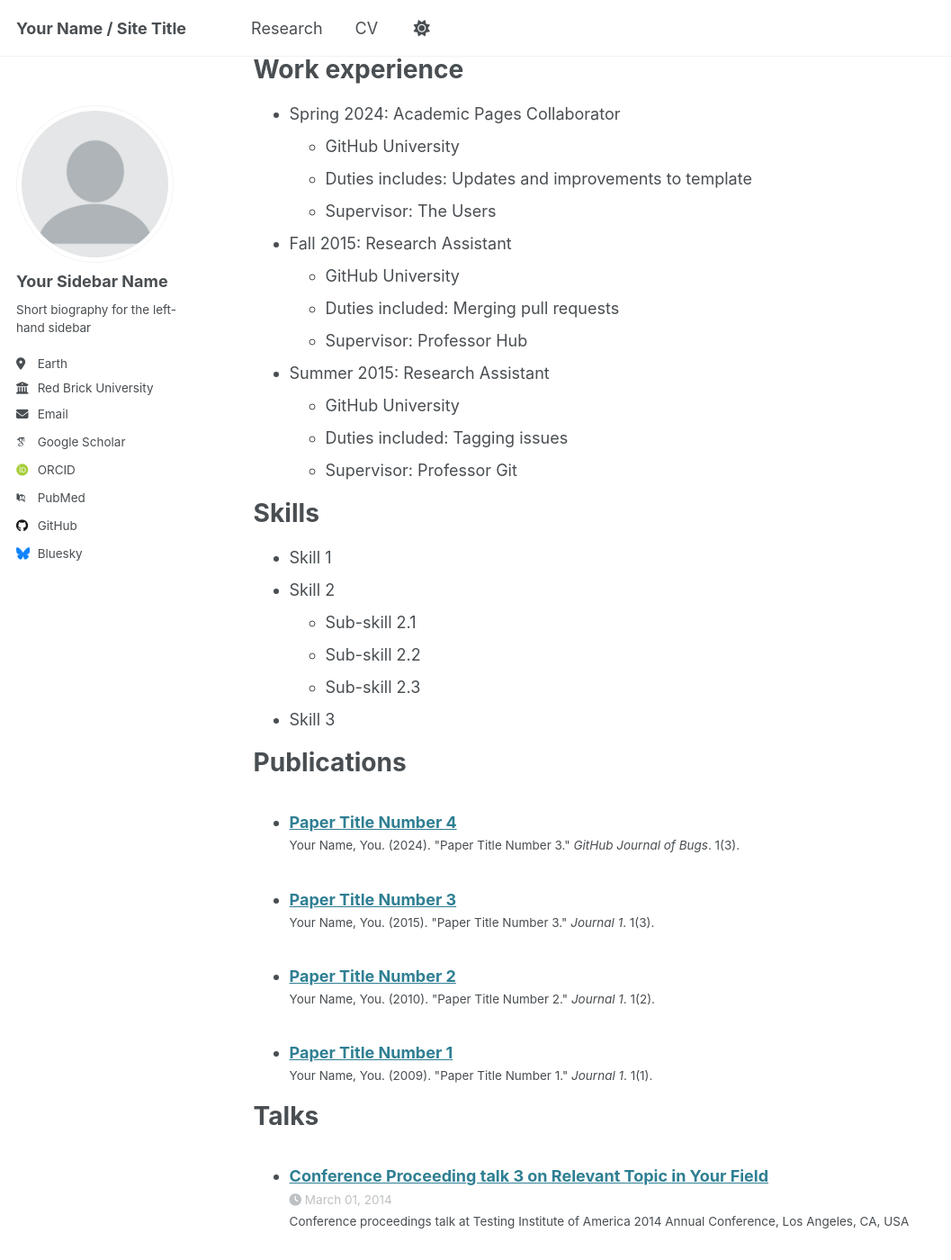
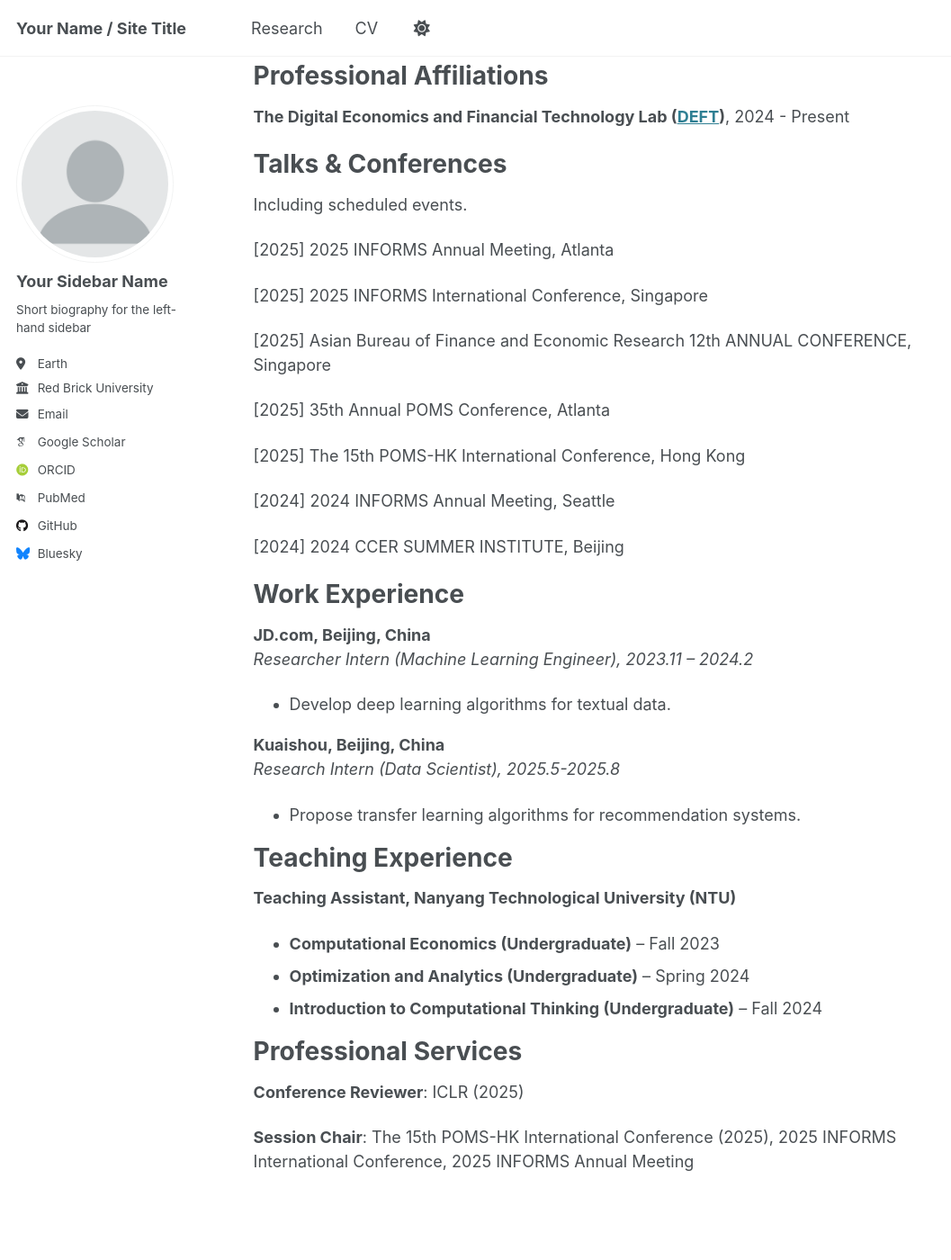
Before and after one commit to GuangyanGan/GuangyanGan.github.io, a Jekyll site: the page built from _pages/cv.md, in a window 1280 px wide and 1400 px high, scrolled down 249 px. Shown: the whole window at 90% size, without its empty margins (0-1057 px from the left). Built offline with Jekyll 4.4.1, drawn with Linux system fonts in a browser that asks for light colours; some web fonts are replaced; our own code applies the rules of GitHub Pages for plain Markdown files; some of the changed text lies outside the part shown.

Commit message:
Update cv.md

```diff
--- a/_pages/cv.md
+++ b/_pages/cv.md
@@ -1,64 +1,54 @@
----
-layout: archive
-title: "CV"
-permalink: /cv/
-author_profile: true
-redirect_from:
-  - /resume
----
-
-{% include base_path %}
-
 Education
 ======
-* Ph.D in Version Control Theory, GitHub University, 2018 (expected)
-* M.S. in Jekyll, GitHub University, 2014
-* B.S. in GitHub, GitHub University, 2012
+**Ph.D. in Mathematical Sciences**, 2023 - 2026 (expected), Nanyang Technological University, Singapore
 
-Work experience
+**B.Sc. in Statistics**, 2018 - 2022, Sichuan University, China
+
+Professional Affiliations
 ======
-* Spring 2024: Academic Pages Collaborator
-  * GitHub University
-  * Duties includes: Updates and improvements to template
-  * Supervisor: The Users
+**The Digital Economics and Financial Technology Lab ([DEFT](https://www.linwilliamcong.com/deft-members))**, 2024 - Present
 
-* Fall 2015: Research Assistant
-  * GitHub University
-  * Duties included: Merging pull requests
-  * Supervisor: Professor Hub
+Talks & Conferences
+======
+Including scheduled events.
 
-* Summer 2015: Research Assistant
-  * GitHub University
-  * Duties included: Tagging issues
-  * Supervisor: Professor Git
+[2025] 2025 INFORMS Annual Meeting, Atlanta
 
-Skills
+[2025] 2025 INFORMS International Conference, Singapore
+
+[2025] Asian Bureau of Finance and Economic Research 12th ANNUAL CONFERENCE, Singapore
+
+[2025] 35th Annual POMS Conference, Atlanta
+
+[2025] The 15th POMS-HK International Conference, Hong Kong
+
+[2024] 2024 INFORMS Annual Meeting, Seattle
+
+[2024] 2024 CCER SUMMER INSTITUTE, Beijing
+
+
+Work Experience
 ======
-* Skill 1
-* Skill 2
-  * Sub-skill 2.1
-  * Sub-skill 2.2
-  * Sub-skill 2.3
-* Skill 3
+**JD.com, Beijing, China**
+*Researcher Intern (Machine Learning Engineer), 2023.11 – 2024.2*
+- Develop deep learning algorithms for textual data.
 
-Publications
+**Kuaishou, Beijing, China**
+*Research Intern (Data Scientist), 2025.5-2025.8*
+- Propose transfer learning algorithms for recommendation systems.
+
+Teaching Experience
 ======
-  <ul>{% for post in site.publications reversed %}
-    {% include archive-single-cv.html %}
-  {% endfor %}</ul>
+**Teaching Assistant, Nanyang Technological University (NTU)**
 
-Talks
+- **Computational Economics (Undergraduate)** – Fall 2023
+- **Optimization and Analytics (Undergraduate)** – Spring 2024
+- **Introduction to Computational Thinking (Undergraduate)** – Fall 2024
+
+
+
+Professional Services
 ======
-  <ul>{% for post in site.talks reversed %}
-    {% include archive-single-talk-cv.html  %}
-  {% endfor %}</ul>
+**Conference Reviewer**: ICLR (2025)
 
-Teaching
-======
-  <ul>{% for post in site.teaching reversed %}
-    {% include archive-single-cv.html %}
-  {% endfor %}</ul>
-
-Service and leadership
-======
-* Currently signed in to 43 different slack teams
+**Session Chair**: The 15th POMS-HK International Conference (2025), 2025 INFORMS International Conference, 2025 INFORMS Annual Meeting
```
